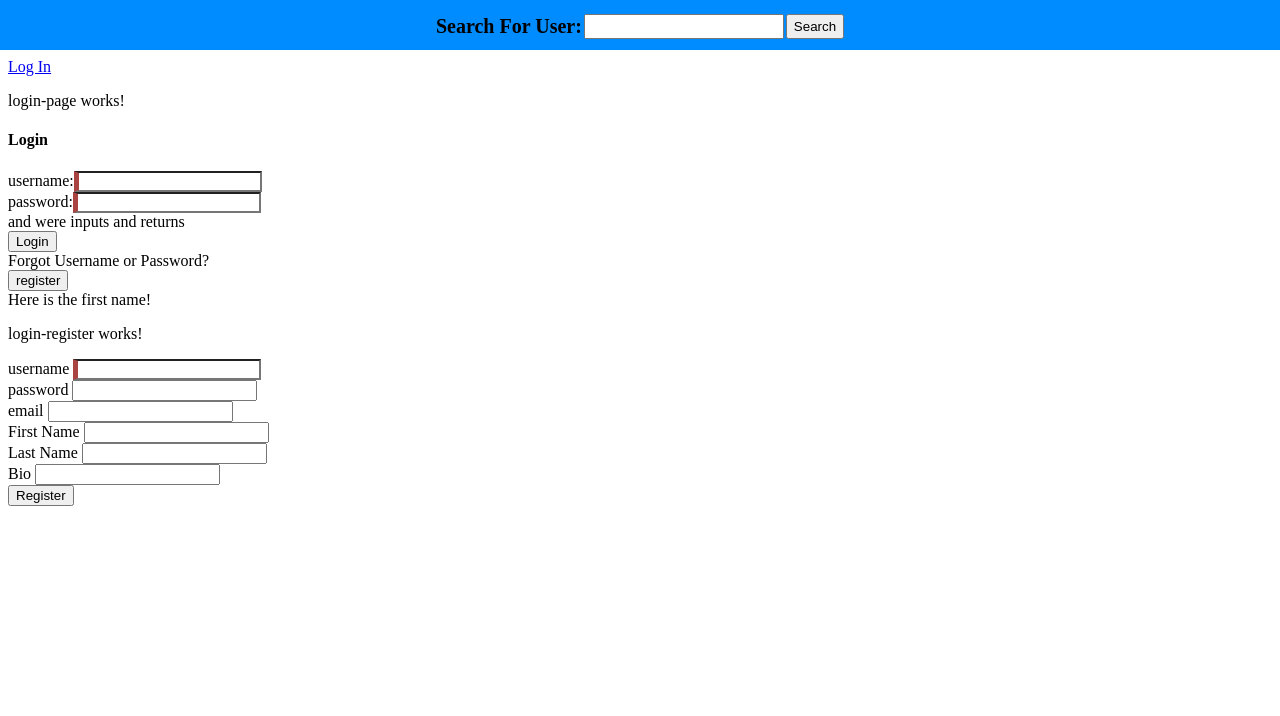
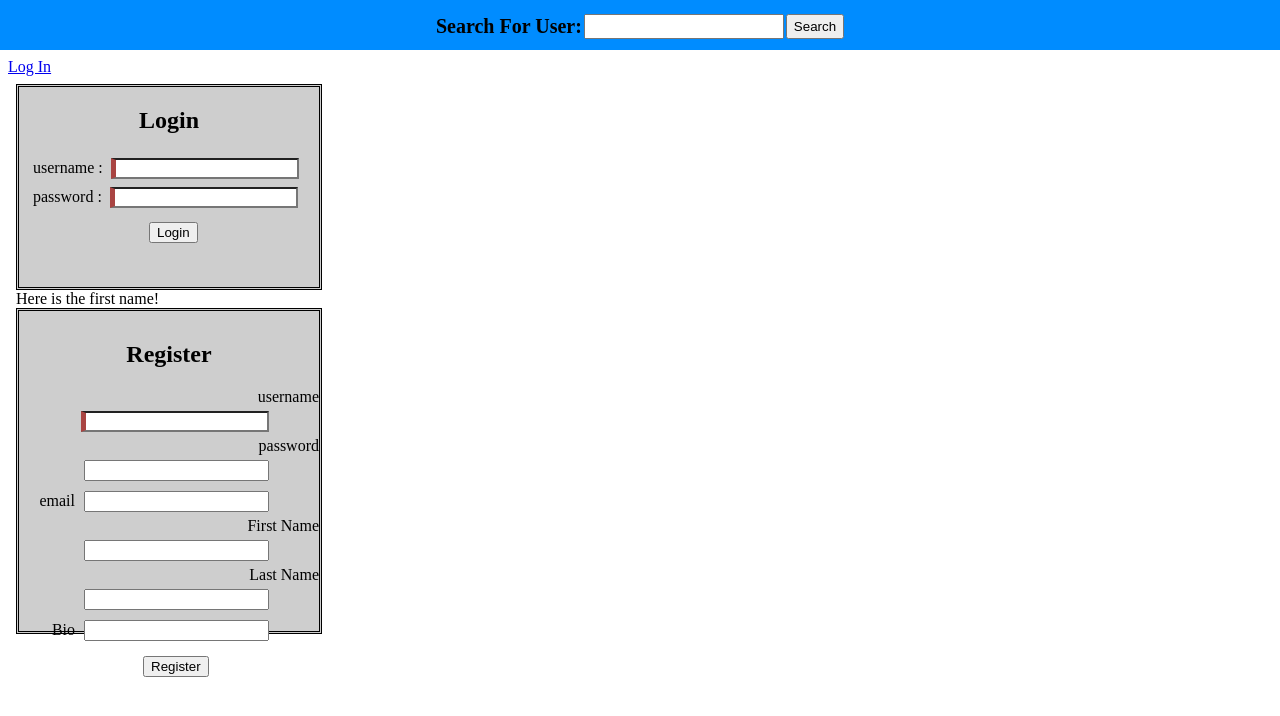
Before and after one commit to 221128-Java-Angular-AWS/P2, an Angular app in the folder src/ui/: page /login in a window 1280 px wide. Shown: the top 716 px of the page. Built offline with nearby package versions, Linux system fonts and the light colour scheme.

Commit message:
Added some css to login page

```diff
--- a/src/ui/src/app/login-register/login-register.component.css
+++ b/src/ui/src/app/login-register/login-register.component.css
@@ -0,0 +1,25 @@
+.register {
+    background-color: rgb(206, 206, 206);
+    width: 300px;
+    height: 310px;
+    border-style: double;
+    position: relative;
+    text-align: right;
+    padding-top: 10px;
+}
+
+h2 {
+    text-align: center;
+}
+
+input {
+    position: center;
+    margin: 5px;
+    margin-right: 50px;
+}
+
+button {
+    margin: 10px;
+    position: absolute;
+    left: 38%;
+}
--- a/src/ui/src/app/login-register/login-register.component.html
+++ b/src/ui/src/app/login-register/login-register.component.html
@@ -1,7 +1,8 @@
 
-<p>login-register works!</p>
 <form [formGroup]="registerForm" (ngSubmit)="onSubmit()">
 
+  <div class="register">
+    <h2>Register</h2>
     <div>
       <label for="username">
         username
@@ -45,5 +46,5 @@
   </div>
 
     <button class="button" type="submit">Register</button>
-
+  </div>
   </form>
--- a/src/ui/src/app/login/login.component.css
+++ b/src/ui/src/app/login/login.component.css
@@ -5,3 +5,39 @@
   .ng-invalid:not(form)  {
     border-left: 5px solid #a94442; /* red */
   }
+
+.login {
+  background-color: rgb(206, 206, 206);
+  width: 300px;
+  height: 200px;
+  border-style: double;
+  position: relative;
+}
+
+h2 {
+  width: auto;
+  text-align: center;
+}
+
+.form-group {
+  padding: 4px;
+  width: auto;
+  margin-left: 10px;
+}
+
+.output-name {
+  text-align: center;
+}
+input {
+  margin-left: 8px;
+}
+
+.submit-userpassword {
+  margin: 10px;
+  position: absolute;
+  left: 40%;
+}
+
+.buttons {
+  display: inline;
+}
--- a/src/ui/src/app/login/login.component.html
+++ b/src/ui/src/app/login/login.component.html
@@ -1,28 +1,34 @@
-<h4>Login</h4>
+
+
+<div class="login">
+    <h2>Login</h2>
     <div class="form-group">
-    <label for="username">username:</label>
+        <label for="username">username :</label>
         <input type="text" class="form-control" id="username" required
         [(ngModel)]="username" name="username" #name="ngModel">
         <!--<div [hidden]="username.valid || username.pristine" class="alert alert-danger">
             Username is required!
         -->
     </div>
+
     <div class="form-group">
-    <label for="password">password:</label>
+        <label for="password">password :</label>
         <input type="text" class="form-control" id="password" required
         [(ngModel)]="password" name="password">
     </div>
-<div class="output-name">{{username}} and {{password}} were inputs and returns {{strFormOutput}}</div>
+
+
+    <!-- <div class="output-name">{{username}} and {{password}} were inputs and returns {{strFormOutput}}</div> -->
     <div class="check-validity" *ngIf="strFormOutput">{{strFormOutput}}</div>
     <div class="check-user-login" *ngIf="strFormOutput">{{strFormOutput}}</div>
 
     <button type="submit" class="submit-userpassword" (click)="onSubmit(); checkUsernamePassword()">Login</button>
 
-<div class="register">
-    Forgot Username or Password?
+    <div class="register"></div>
+    <!-- Forgot Username or Password? -->
     <nav>
     <a routerLink="/credentials">
-        <button type="button">register</button>
+        <!-- <button type="button">register</button> -->
     </a>
     </nav>
   </div>
--- a/src/ui/src/app/login/login.component.ts
+++ b/src/ui/src/app/login/login.component.ts
@@ -4,7 +4,7 @@ import { userMap } from '../userMap';
 import { HttpClientModule } from '@angular/common/http';
 import { AuthenticationService } from 'app/Services/authentication.service';
 import { CookieService } from 'app/Services/cookie-service.service';
-
+import { Router } from '@angular/router';
 
 @Component({
   selector: 'app-login',
@@ -12,7 +12,7 @@ import { CookieService } from 'app/Services/cookie-service.service';
   styleUrls: ['./login.component.css']
 })
 export class LoginComponent {
-  constructor(private authService: AuthenticationService, private cookieService: CookieService) {}
+  constructor(private router: Router, private authService: AuthenticationService, private cookieService: CookieService) {}
 
   submitted: boolean = false;
   username: string = "";
@@ -24,7 +24,8 @@ export class LoginComponent {
 
   onSubmit() {
     this.submitted=true;
-    this.checkUsernamePassword();}
+    this.checkUsernamePassword();
+  }
 
   checkUsernamePassword(): User | void {
 
@@ -35,7 +36,9 @@ export class LoginComponent {
     });
   }
 
-  goToUserPage() {}
+  goToUserPage(id : number) {
+    this.router.navigate(['/home', id])
+  }
 
   resetUserPassword(): void {
     this.username="";
@@ -44,6 +47,6 @@ export class LoginComponent {
 
   printNotification(user: User) {
       this.strout = user.username + " just signed in";
-
+      this.goToUserPage(user.userId);
   }
 }
--- a/src/ui/src/app/pages/login-page/login-page.component.html
+++ b/src/ui/src/app/pages/login-page/login-page.component.html
@@ -1,3 +1,6 @@
-<p>login-page works!</p>
-<app-login></app-login>
-<app-login-register></app-login-register>
+<div id="login-page">
+    <body>
+        <app-login class="login"></app-login>
+        <app-login-register class="register"></app-login-register>
+    </body>
+</div>
```
Lines whose indentation alone changed are shown as unchanged.
